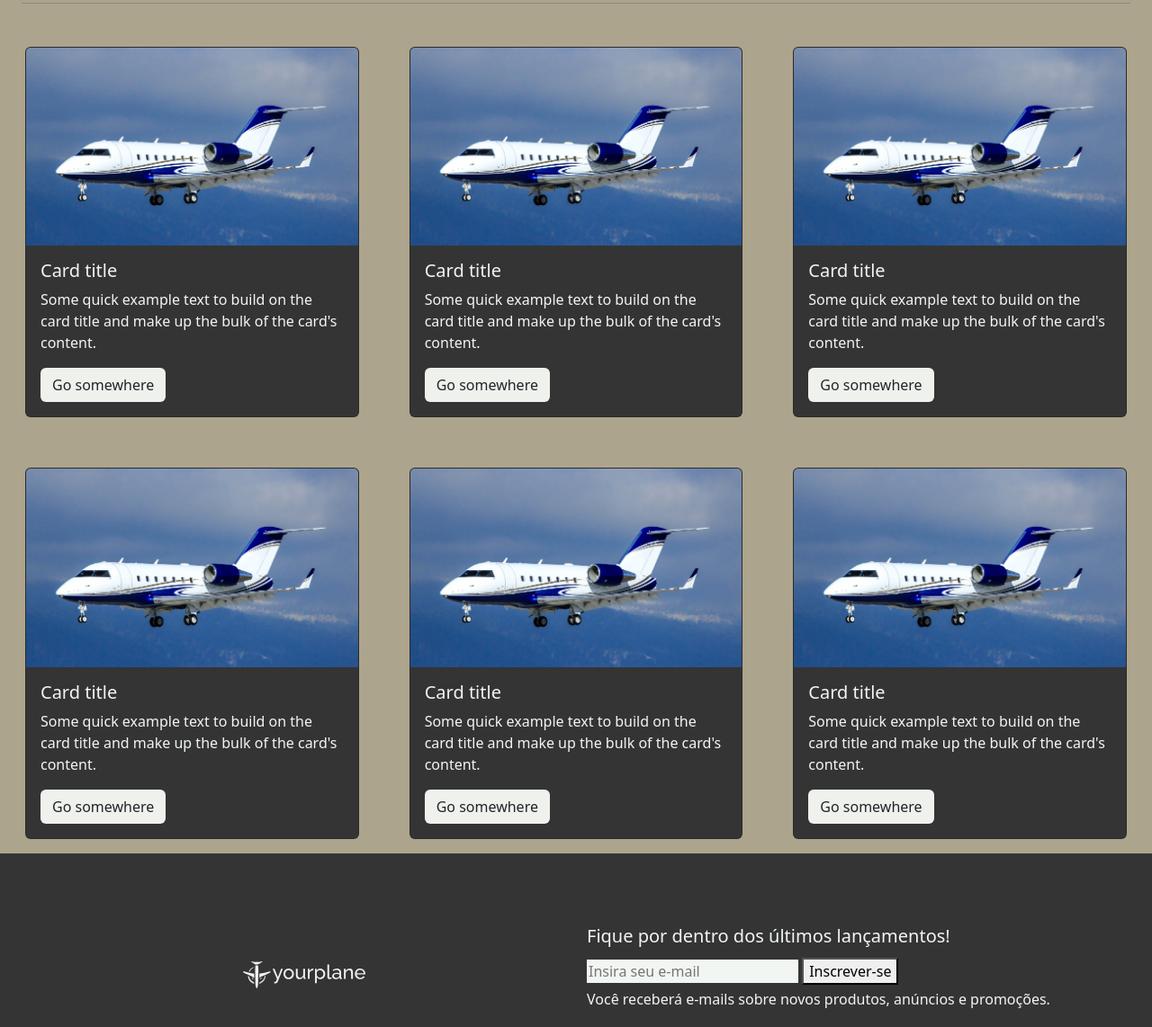
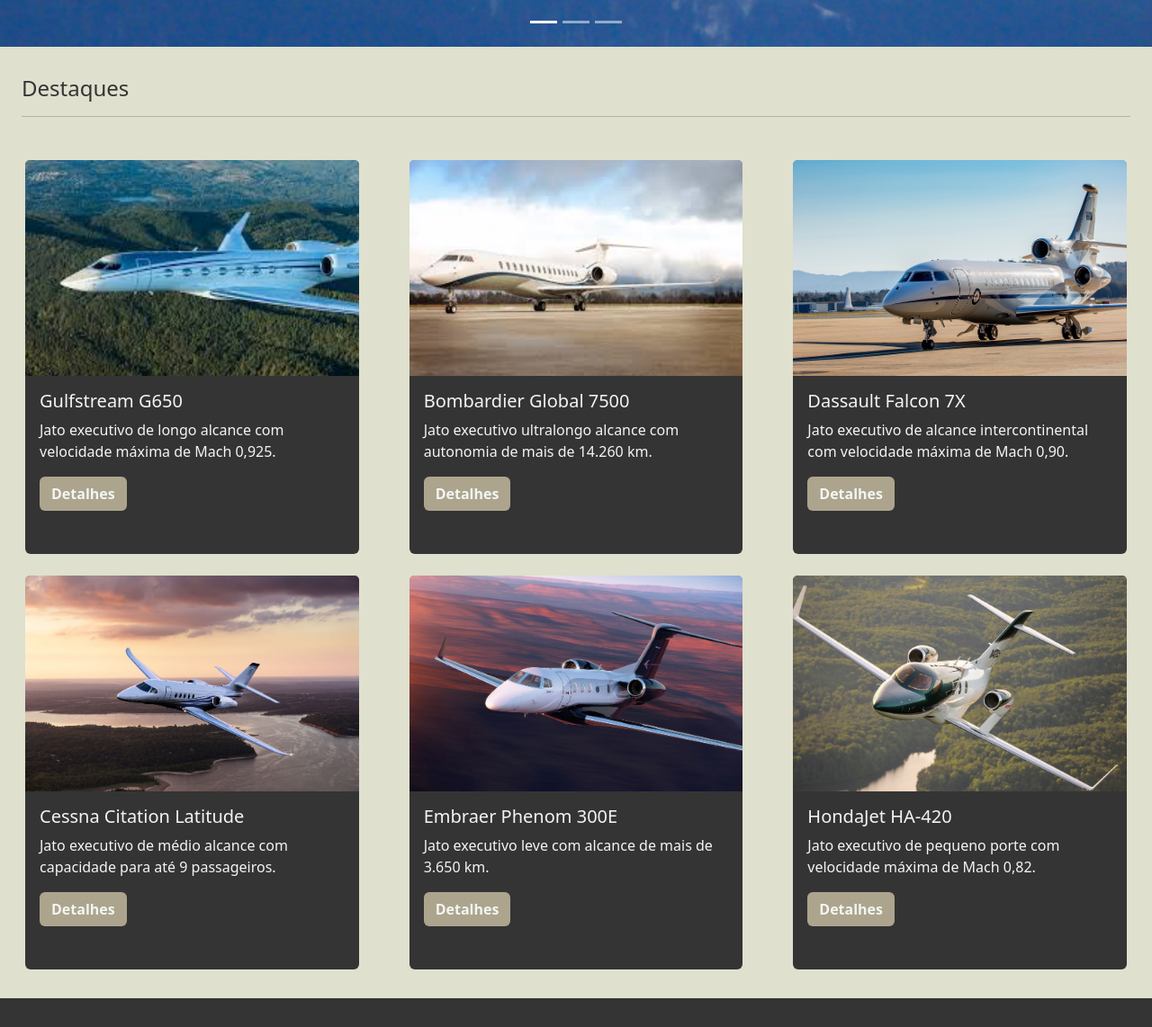
Before and after one commit to pedromatta/Yourplane, a plain HTML site: page home/home.html in a window 1280 px wide. Shown: the part 771-1913 px from the top of the page at 90% size. Drawn offline with nearby package versions, Linux system fonts and the light colour scheme.

Commit message:
Atualizando a homepage
Finalizando css e html da homepage e adicionando javascript para adicionar os cards a partir de banco de dados json para facilitar futuras atualizações

```diff
--- /dev/null
+++ b/dados/avioes.json
@@ -0,0 +1,34 @@
+{
+    "modelos": [
+      {
+        "imagem": "../img/G650ER.jpg",
+        "nome": "Gulfstream G650",
+        "descricao": "Jato executivo de longo alcance com velocidade máxima de Mach 0,925."
+      },
+      {
+        "imagem": "../img/bombardier-global-7500.jpg",
+        "nome": "Bombardier Global 7500",
+        "descricao": "Jato executivo ultralongo alcance com autonomia de mais de 14.260 km."
+      },
+      {
+        "imagem": "../img/dassault-falcon-7x.jpg",
+        "nome": "Dassault Falcon 7X",
+        "descricao": "Jato executivo de alcance intercontinental com velocidade máxima de Mach 0,90."
+      },
+      {
+        "imagem": "../img/cessna-citation-latitude.jpg",
+        "nome": "Cessna Citation Latitude",
+        "descricao": "Jato executivo de médio alcance com capacidade para até 9 passageiros."
+      },
+      {
+        "imagem": "../img/embraer-phenom-300e.jpg",
+        "nome": "Embraer Phenom 300E",
+        "descricao": "Jato executivo leve com alcance de mais de 3.650 km."
+      },
+      {
+        "imagem": "../img/hondajet-ha-420.jpg",
+        "nome": "HondaJet HA-420",
+        "descricao": "Jato executivo de pequeno porte com velocidade máxima de Mach 0,82."
+      }
+    ]
+  }
--- a/home/home.css
+++ b/home/home.css
@@ -5,19 +5,24 @@
     --light-grey: #eff1ec;
     --light-bege: #dfe0ce;
 }
-.carousel .carousel-item{
-    height: 40rem;
+
+.login-container {
+    display: flex;
+    background-color: var(--bege);
+    border-radius: 10px;
+    align-items: center;
+    padding: 0.2rem 2rem;
 }
-.carousel-item img {
-    position: absolute;
-    object-fit: cover;
-    top: 0;
-    left: 0;
-    min-height: 40rem;
+.login-container a{
+    text-decoration: none;
+    color: var(--white);
+    font-weight: 700;
 }
-.destaques-container{
+
+.destaques-container {
     margin: 2rem 0;
 }
+
 hr {
     display: block;
     height: 1px;
@@ -26,16 +31,21 @@ hr {
     margin: 1em 0;
     padding: 0;
 }
-footer .row{
+
+footer {
+    margin-top: 3rem;
+}
+
+footer .row {
     margin-top: 2rem;
 }
-div input[type=text]{
+
+div input[type=text] {
     background-color: var(--white);
     border: none;
     text-decoration: none;
 }
-@media screen and (min-width: 1420px) {
-    .carousel-item img{
-        top:-30%;
-    }
+
+footer button {
+    border: none;
 }
--- a/home/home.html
+++ b/home/home.html
@@ -1,20 +1,31 @@
 <!DOCTYPE html>
-<html lang="en">
+<html lang="pt-br">
+
 <head>
     <meta charset="UTF-8">
     <meta name="viewport" content="width=device-width, initial-scale=1.0">
-    <title>yourplane</title>
+    <title>Yourplane</title>
+    <link rel="icon" type="image/png" href="img/logo-icon.png">
     <link rel="stylesheet" href="home.css">
-    <link href="https://cdn.jsdelivr.net/npm/bootstrap@5.3.3/dist/css/bootstrap.min.css" rel="stylesheet" integrity="sha384-QWTKZyjpPEjISv5WaRU9OFeRpok6YctnYmDr5pNlyT2bRjXh0JMhjY6hW+ALEwIH" crossorigin="anonymous">
+    <link href="https://cdn.jsdelivr.net/npm/bootstrap@5.3.3/dist/css/bootstrap.min.css" rel="stylesheet"
+        integrity="sha384-QWTKZyjpPEjISv5WaRU9OFeRpok6YctnYmDr5pNlyT2bRjXh0JMhjY6hW+ALEwIH" crossorigin="anonymous">
 </head>
-<body style="background-color: var(--bege);">
+
+<body style="background-color: var(--light-bege);">
     <header>
-        <nav class="navbar navbar-expand-md" data-bs-theme="dark" style="background-color: #343434;">
+        <nav class="navbar navbar-expand-md" data-bs-theme="dark" style="background-color: var(--black);">
             <div class="container-fluid mx-2">
-                <a href="home.html" class="navbar-brand">
-                    <img src="img/logo-default.svg" alt="Logo da Yourplane" class="d-inline-block align-text-top" height="30">
-                </a>
-                <button class="navbar-toggler" type="button" data-bs-toggle="collapse" data-bs-target="#navbarNavAltMarkup" aria-controls="navbarNavAltMarkup" aria-expanded="false" aria-label="Toggle navigation">
+                <div class="inicio d-flex align-items-center">
+                    <a href="home.html" class="navbar-brand">
+                        <img src="../img/logo-default.svg" alt="Logo da Yourplane" class="d-inline-block align-text-top" height="30">
+                    </a>
+                    <div class="login-container">
+                        <a href="../login/login.html">Login</a>
+                    </div>
+                </div>
+                <button class="navbar-toggler" type="button" data-bs-toggle="collapse"
+                    data-bs-target="#navbarNavAltMarkup" aria-controls="navbarNavAltMarkup" aria-expanded="false"
+                    aria-label="Toggle navigation">
                     <span class="navbar-toggler-icon"></span>
                 </button>
             </div>
@@ -31,30 +42,32 @@
     <main>
         <div id="carousel" class="carousel slide">
             <div class="carousel-indicators">
-                <button type="button" data-bs-target="#carousel" data-bs-slide-to="0" class="active" aria-current="true" aria-label="Slide 1"></button>
+                <button type="button" data-bs-target="#carousel" data-bs-slide-to="0" class="active" aria-current="true"
+                    aria-label="Slide 1"></button>
                 <button type="button" data-bs-target="#carousel" data-bs-slide-to="1" aria-label="Slide 2"></button>
                 <button type="button" data-bs-target="#carousel" data-bs-slide-to="2" aria-label="Slide 3"></button>
             </div>
             <div class="carousel-inner">
-                <div class="carousel-item active" height="30">
-                    <img src="img/challenger-604.jpg" class="d-block w-100" alt="...">
+                <div class="carousel-item active">
+                    <img src="../img/challenger-604.jpg" class="d-block w-100" alt="...">
                     <div class="carousel-caption d-block">
                         <h5>Catálogo</h5>
-                        <p>Confira um catálogo de aeronaves com as opções que você precisa.</p>
+                        <p class="d-none d-md-block">Confira um catálogo de aeronaves com as opções que você precisa.
+                        </p>
                     </div>
                 </div>
                 <div class="carousel-item">
-                    <img src="img/citation-sovereign.jpg" class="d-block w-100" alt="...">
+                    <img src="../img/citation-sovereign.jpg" class="d-block w-100" alt="...">
                     <div class="carousel-caption d-block">
                         <h5>Citation Sovereign</h5>
-                        <p>Some representative placeholder content for the second slide.</p>
+                        <p class="d-none d-md-block">Some representative placeholder content for the second slide.</p>
                     </div>
                 </div>
                 <div class="carousel-item">
-                    <img src="img/legacy-600.jpeg" class="d-block w-100" alt="...">
+                    <img src="../img/legacy-600.jpeg" class="d-block w-100" alt="...">
                     <div class="carousel-caption d-block">
-                    <h5>Legacy 600</h5>
-                    <p>Some representative placeholder content for the third slide.</p>
+                        <h5>Legacy 600</h5>
+                        <p class="d-none d-md-block">Some representative placeholder content for the third slide.</p>
                     </div>
                 </div>
             </div>
@@ -68,78 +81,20 @@
             </button>
         </div>
         <div class="container-fluid destaques-container px-4">
-            <h4 style="color: var(--black);">Destaques<hr/></h4>
+            <h4 style="color: var(--black);">Destaques
+                <hr />
+            </h4>
         </div>
         <div class="container-fluid">
-            <div class="row row-cols-1 row-cols-md-3 g-4">
-                <div class="col">
-                    <div class="card m-3" style="width: auto; background-color: var(--black); color: var(--white)">
-                        <img src="img/challenger-604.jpg" class="card-img-top" alt="...">
-                        <div class="card-body">
-                            <h5 class="card-title">Card title</h5>
-                            <p class="card-text">Some quick example text to build on the card title and make up the bulk of the card's content.</p>
-                            <a href="#" class="btn" style="background-color: var(--light-grey);">Go somewhere</a>
-                        </div>
-                    </div>
-                </div>
-                <div class="col">
-                    <div class="card m-3" style="width: auto; background-color: var(--black); color: var(--white)">
-                        <img src="img/challenger-604.jpg" class="card-img-top" alt="...">
-                        <div class="card-body">
-                            <h5 class="card-title">Card title</h5>
-                            <p class="card-text">Some quick example text to build on the card title and make up the bulk of the card's content.</p>
-                            <a href="#" class="btn" style="background-color: var(--light-grey);">Go somewhere</a>
-                        </div>
-                    </div>
-                </div>
-                <div class="col">
-                    <div class="card m-3" style="width: auto; background-color: var(--black); color: var(--white)">
-                        <img src="img/challenger-604.jpg" class="card-img-top" alt="...">
-                        <div class="card-body">
-                            <h5 class="card-title">Card title</h5>
-                            <p class="card-text">Some quick example text to build on the card title and make up the bulk of the card's content.</p>
-                            <a href="#" class="btn" style="background-color: var(--light-grey);">Go somewhere</a>
-                        </div>
-                    </div>
-                </div>
-                <div class="col">
-                    <div class="card m-3" style="width: auto; background-color: var(--black); color: var(--white)">
-                        <img src="img/challenger-604.jpg" class="card-img-top" alt="...">
-                        <div class="card-body">
-                            <h5 class="card-title">Card title</h5>
-                            <p class="card-text">Some quick example text to build on the card title and make up the bulk of the card's content.</p>
-                            <a href="#" class="btn" style="background-color: var(--light-grey);">Go somewhere</a>
-                        </div>
-                    </div>
-                </div>
-                <div class="col">
-                    <div class="card m-3" style="width: auto; background-color: var(--black); color: var(--white)">
-                        <img src="img/challenger-604.jpg" class="card-img-top" alt="...">
-                        <div class="card-body">
-                            <h5 class="card-title">Card title</h5>
-                            <p class="card-text">Some quick example text to build on the card title and make up the bulk of the card's content.</p>
-                            <a href="#" class="btn" style="background-color: var(--light-grey);">Go somewhere</a>
-                        </div>
-                    </div>
-                </div>
-                <div class="col">
-                    <div class="card m-3" style="width: auto; background-color: var(--black); color: var(--white)">
-                        <img src="img/challenger-604.jpg" class="card-img-top" alt="...">
-                        <div class="card-body">
-                            <h5 class="card-title">Card title</h5>
-                            <p class="card-text">Some quick example text to build on the card title and make up the bulk of the card's content.</p>
-                            <a href="#" class="btn" style="background-color: var(--light-grey);">Go somewhere</a>
-                        </div>
-                    </div>
-                </div>
+            <div id="card-container" class="row row-cols-1 row-cols-md-3 g-4">
             </div>
         </div>
     </main>
     <footer>
-        <div class="container-fluid p-5" style="background-color: var(--black); color: var(--white);">
+        <div class="container-fluid p-5" style="background-color: var(--black); color: var(--white); border: none;">
             <div class="row row-cols-sm-2 align-items-center">
                 <div class="col text-center">
-                    <img src="img/logo-white.svg" alt="Logo Yourplane branco" height="30">
+                    <img src="../img/logo-white.svg" alt="Logo Yourplane branco" height="30">
                 </div>
                 <div class="col my-3 my-sm-0">
                     <h5>Fique por dentro dos últimos lançamentos!</h5>
@@ -153,6 +108,9 @@
         </div>
     </footer>
     <script src="home.js"></script>
-    <script src="https://cdn.jsdelivr.net/npm/bootstrap@5.3.3/dist/js/bootstrap.bundle.min.js" integrity="sha384-YvpcrYf0tY3lHB60NNkmXc5s9fDVZLESaAA55NDzOxhy9GkcIdslK1eN7N6jIeHz" crossorigin="anonymous"></script>
+    <script src="https://cdn.jsdelivr.net/npm/bootstrap@5.3.3/dist/js/bootstrap.bundle.min.js"
+        integrity="sha384-YvpcrYf0tY3lHB60NNkmXc5s9fDVZLESaAA55NDzOxhy9GkcIdslK1eN7N6jIeHz"
+        crossorigin="anonymous"></script>
 </body>
+
 </html>
--- a/home/home.js
+++ b/home/home.js
@@ -0,0 +1,21 @@
+fetch('../dados/avioes.json')
+    .then(response => response.json())
+    .then(data => {
+        const cardContainer = document.getElementById('card-container');
+
+        data.modelos.forEach(modelos => {
+            var card = `
+            <div class="col">
+            <div class="card m-3" style="width: auto; height: 100%; background-color: var(--black); color: var(--white); border: none">
+                <img src="${modelos.imagem}" class="card-img-top" alt="${modelos.nome}" style="width: 100%; height: 15rem; object-fit: cover; object-position: left">
+                <div class="card-body">
+                    <h5 class="card-title">${modelos.nome}</h5>
+                    <p class="card-text">${modelos.descricao}</p>
+                    <a href="#" class="btn" style="background-color: var(--bege); color: var(--white); font-weight: 600">Detalhes</a>
+                </div>
+            </div>
+        </div>`
+                ;
+            cardContainer.innerHTML += card;
+        });
+    });
```
Also changed, not shown: img/G650ER.jpg (added), img/bombardier-global-7500.jpg (added), img/cessna-citation-latitude.jpg (added), img/challenger-604.jpg (added), img/citation-sovereign.jpg (added), img/dassault-falcon-7x.jpg (added), img/embraer-phenom-300e.jpg (added), img/hondajet-ha-420.jpg (added), img/legacy-600.jpeg (added), img/logo-black.svg (added), img/logo-default.svg (added), img/logo-icon.png (added), img/logo-white.svg (added).
